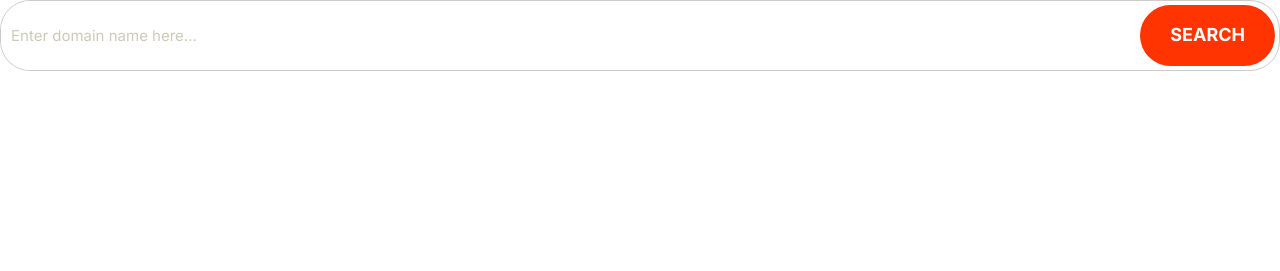
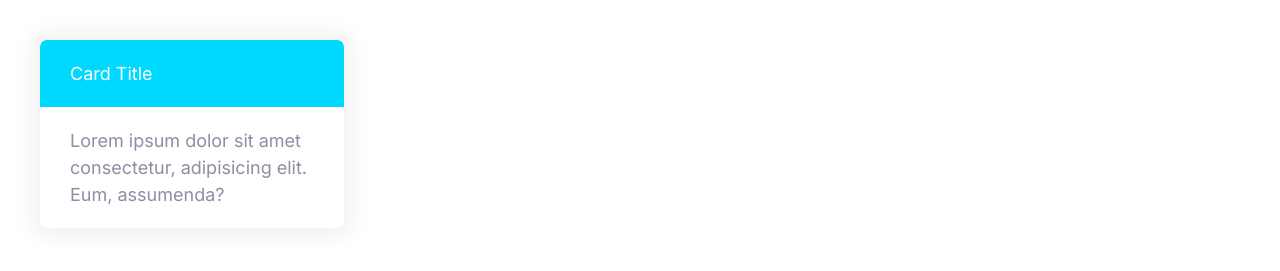
Before and after one commit to gajendrapandeya/moshified, a plain HTML site: page index.html in a window 1280 px wide. Drawn offline with Linux system fonts and the light colour scheme.

Commit message:
Created Card Component

```diff
--- a/css/styles.css
+++ b/css/styles.css
@@ -280,3 +280,25 @@ a {
     }
 
 }
+
+/* Cards */
+.card {
+    border-radius: 7px;
+    box-shadow: 0 0 20px 10px #f3f3f3;
+    overflow: hidden;
+  }
+
+  .card__header,
+  .card__body {
+    padding: 2rem 3rem;
+  }
+
+  .card--primary .card__header {
+    background: var(--color-primary);
+    color: #fff;
+  }
+
+  .card--secondary .card__header {
+    background: var(--color-secondary);
+    color: #fff;
+  }
--- a/index.html
+++ b/index.html
@@ -14,10 +14,14 @@
 </head>
 
 <body>
-    <div class="input-group">
-        <input type="text" class="input" placeholder="Enter domain name here...">
-        <button class="btn btn--accent">Search</button>
-    </div>
+    <div style="width: 30%; padding: 4rem">
+        <div class="card card--secondary">
+          <header class="card__header">Card Title</header>
+          <div class="card__body">
+            Lorem ipsum dolor sit amet consectetur, adipisicing elit. Eum, assumenda?
+          </div>
+        </div>
+      </div>
 </body>
 
 </html>
```
Also changed, not shown: components/cards.html (added, +8 -0 lines).
